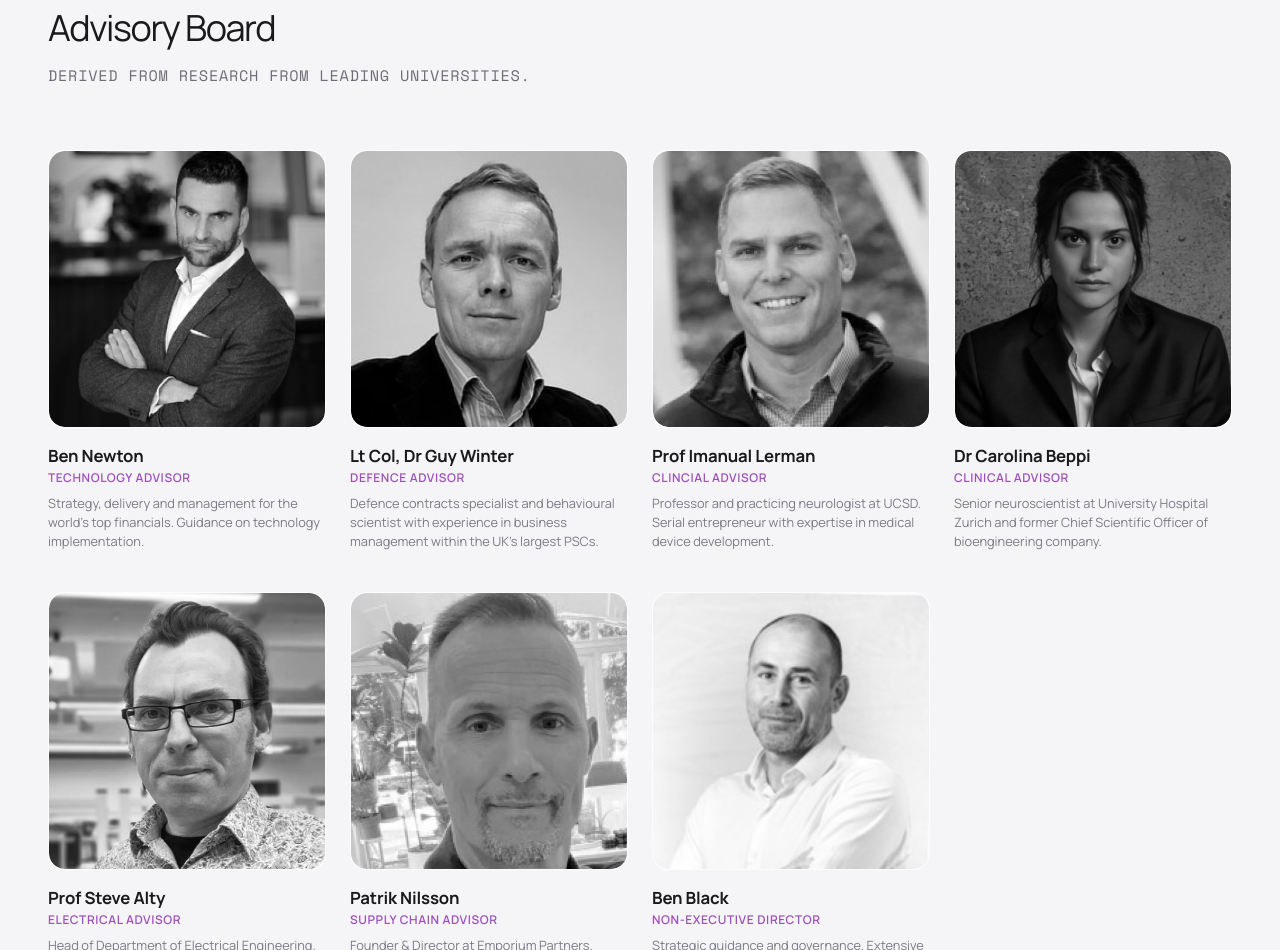
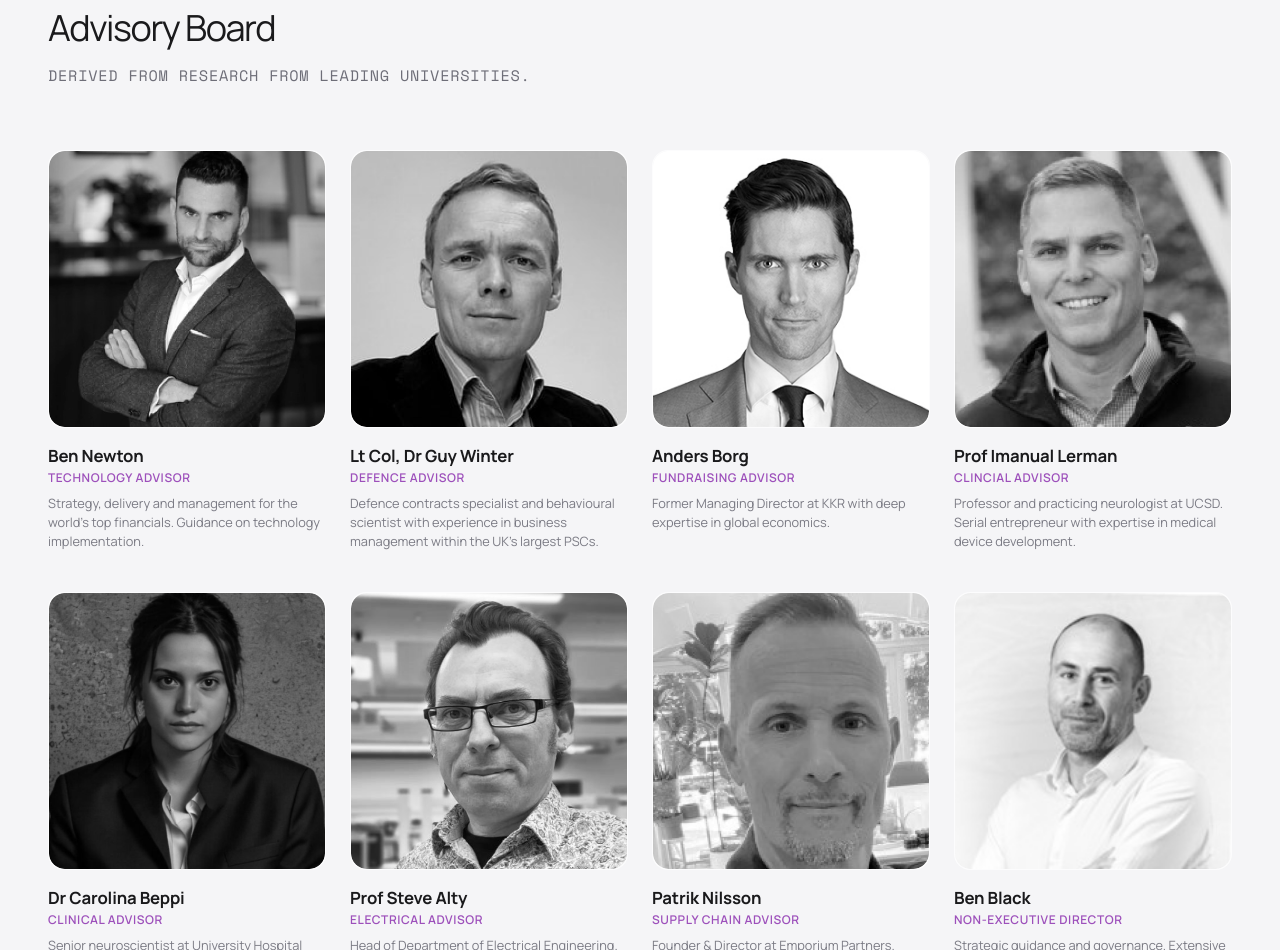
Before and after one commit to olivercase/nomadneuro.com, a plain HTML site: page index.html in a window 1280 px wide. Shown: the part 916-1866 px from the top of the page. Drawn offline with nearby package versions, Linux system fonts and the light colour scheme.

Commit message:
Restore Anders Borg to advisory board

```diff
--- a/index.html
+++ b/index.html
@@ -543,6 +543,16 @@
                     <p class="advisor-bio">Defence contracts specialist and behavioural scientist with experience in business management within the UK's largest PSCs.</p>
                 </div>
 
+                <!-- Advisor 3 -->
+                <div class="advisor-card">
+                    <div class="advisor-img-container">
+                        <img src="Anders_Borg.jpg" alt="Anders Borg">
+                    </div>
+                    <div class="advisor-name">Anders Borg</div>
+                    <span class="advisor-role">Fundraising Advisor</span>
+                    <p class="advisor-bio">Former Managing Director at KKR with deep expertise in global economics.</p>
+                </div>
+
                 <!-- Advisor 4 -->
                 <div class="advisor-card">
                     <div class="advisor-img-container">
```
